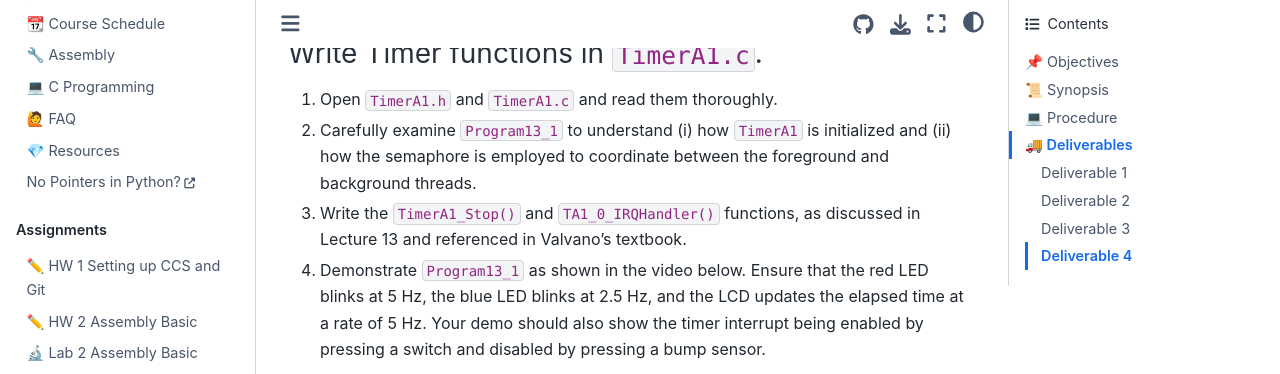
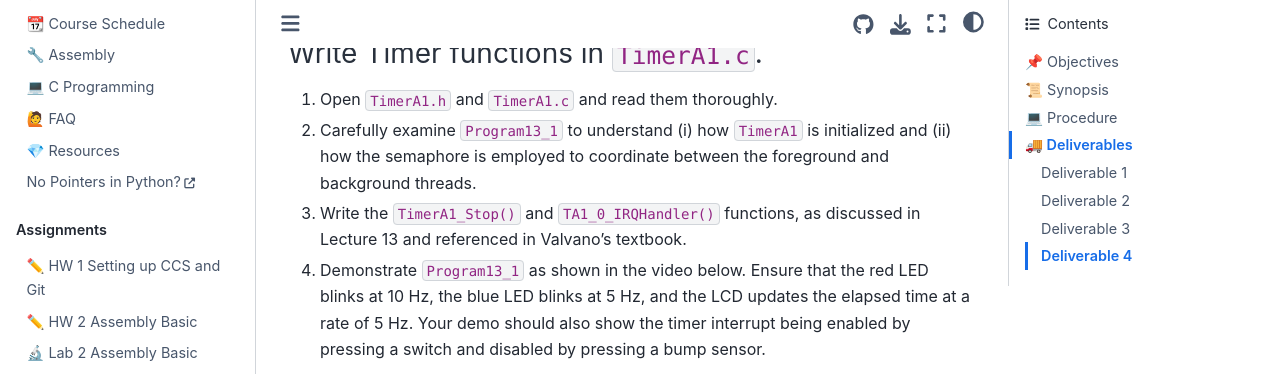
Before and after one commit to USAFA-ECE/ece382, a Jupyter Book: the page built from docs/Assignments/lab13.md, in a window 1280 px wide and 900 px high, scrolled down 1964 px, cut to the strip 0-374 px from the top of the window. Built offline with Jupyter Book 1.0.4 settings and Sphinx 7.4.7 and the Sphinx Book theme 1.1.4, drawn with Linux system fonts in a browser that asks for light colours.

Commit message:
updated 13_1 requirements to match provided code template

```diff
--- a/docs/Assignments/lab13.md
+++ b/docs/Assignments/lab13.md
@@ -58,7 +58,7 @@ Before proceeding, review the solution for `TimerA1_Init` posted on Gradescope t
 1. Open `TimerA1.h` and `TimerA1.c` and read them thoroughly.
 1. Carefully examine `Program13_1` to understand (i) how `TimerA1` is initialized and (ii) how the semaphore is employed to coordinate between the foreground and background threads.
 1. Write the `TimerA1_Stop()` and `TA1_0_IRQHandler()` functions, as discussed in Lecture 13 and referenced in Valvano's textbook.
-1. Demonstrate `Program13_1` as shown in the video below. Ensure that the red LED blinks at 5 Hz, the blue LED blinks at 2.5 Hz, and the LCD updates the elapsed time at a rate of 5 Hz. Your demo should also show the timer interrupt being enabled by pressing a switch and disabled by pressing a bump sensor.
+1. Demonstrate `Program13_1` as shown in the video below. Ensure that the red LED blinks at 10 Hz, the blue LED blinks at 5 Hz, and the LCD updates the elapsed time at a rate of 5 Hz. Your demo should also show the timer interrupt being enabled by pressing a switch and disabled by pressing a bump sensor.
 
 <center>
 <iframe width="560" height="315" src="https://www.youtube.com/embed/ySVa26xwUzA" title="YouTube video player" frameborder="0" allow="accelerometer; autoplay; clipboard-write; encrypted-media; gyroscope; picture-in-picture" allowfullscreen></iframe>
```
